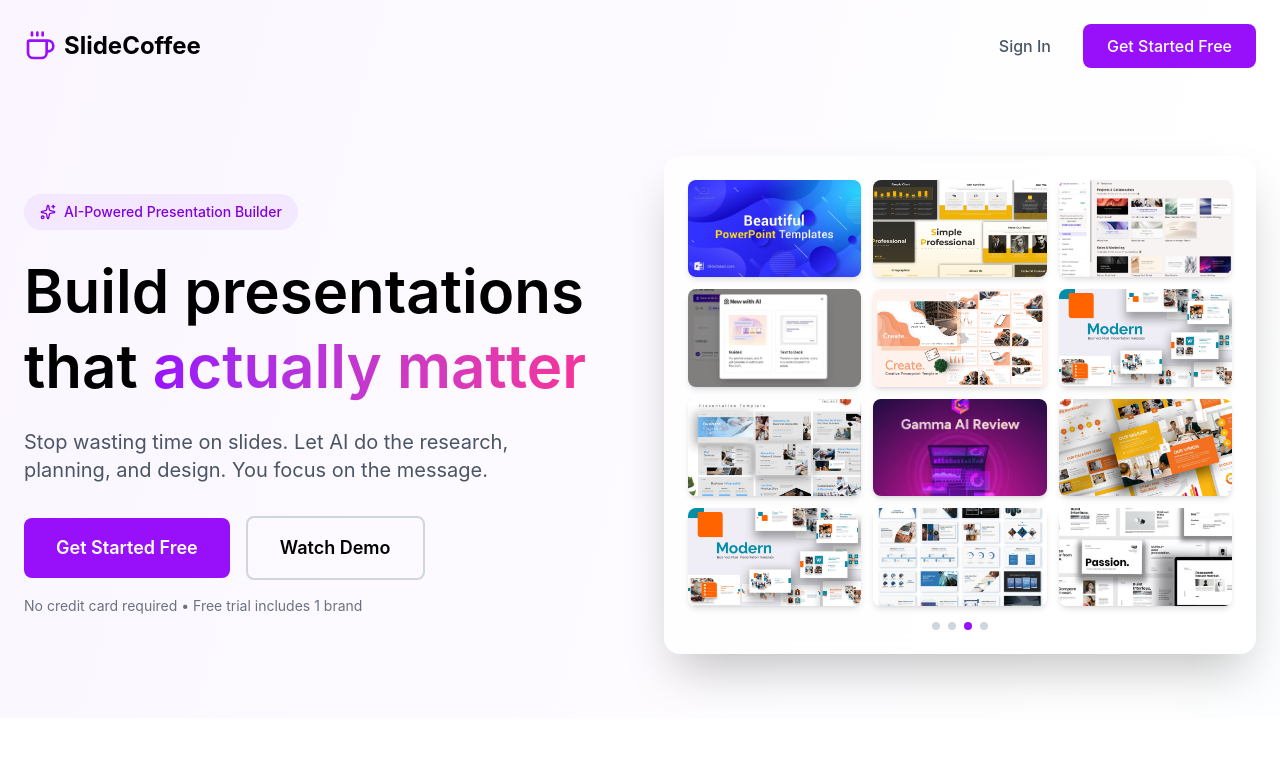
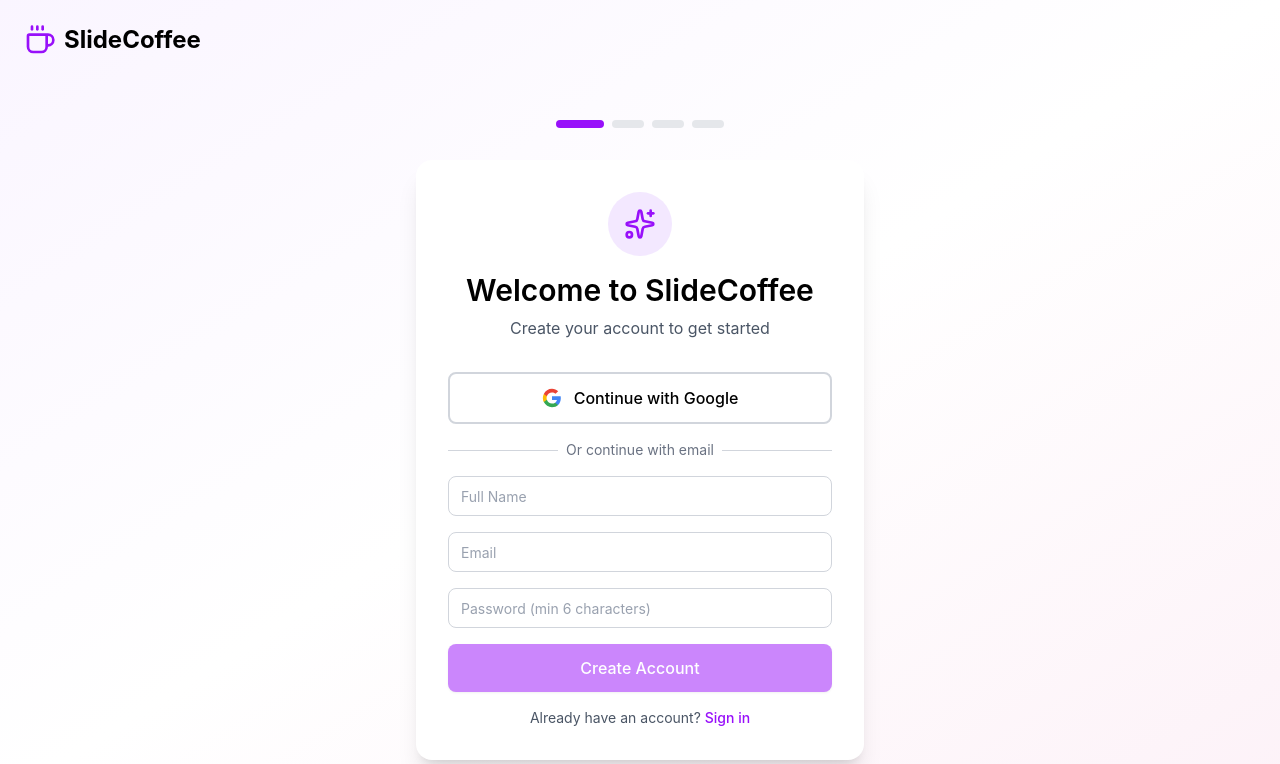
Before and after one commit to iAut0mat0n/slidecoffee-Core-APP-mAI_v5-NEW, a React (Vite) app: page /onboarding in a window 1280 px wide. Before the commit this address led to /. Shown: the top 764 px of the page. Built offline with nearby package versions, Linux system fonts and the light colour scheme; no server answers.

Commit message:
Fix navigation and auth flow - Add signup to onboarding, verify admin panel and Manus API

```diff
--- a/src/App.tsx
+++ b/src/App.tsx
@@ -13,11 +13,7 @@
     <BrowserRouter>
       <Routes>
         <Route path="/" element={<LandingPage />} />
-        <Route path="/onboarding" element={
-          <ProtectedRoute>
-            <Onboarding />
-          </ProtectedRoute>
-        } />
+        <Route path="/onboarding" element={<Onboarding />} />
         <Route path="/dashboard" element={
           <ProtectedRoute>
             <Dashboard />
--- a/src/pages/LandingPage.tsx
+++ b/src/pages/LandingPage.tsx
@@ -15,7 +15,7 @@
           </div>
           <div className="flex items-center gap-4">
             <button
-              onClick={() => navigate('/dashboard')}
+              onClick={() => navigate('/onboarding')}
               className="text-gray-600 hover:text-gray-900 font-medium px-4 py-2"
             >
               Sign In
--- a/src/pages/Onboarding.tsx
+++ b/src/pages/Onboarding.tsx
@@ -1,21 +1,23 @@
-import { useState } from 'react'
+import { useState, useEffect } from 'react'
 import { useNavigate } from 'react-router-dom'
-import { Coffee, Check, Sparkles } from 'lucide-react'
+import { Coffee, Check, Sparkles, Mail } from 'lucide-react'
 import { useAuth } from '../contexts/AuthContext'
 import { supabase } from '../lib/supabase'
 import Button from '../components/Button'
 import Input from '../components/Input'
 
-type Step = 1 | 2 | 3
+type Step = 0 | 1 | 2 | 3
 
 export default function Onboarding() {
-  const [step, setStep] = useState<Step>(1)
+  const [step, setStep] = useState<Step>(0)
   const [loading, setLoading] = useState(false)
-  const { user } = useAuth()
+  const { user, signInWithGoogle, signUp } = useAuth()
   const navigate = useNavigate()
 
-  // Step 1: Welcome
-  const [name, setName] = useState(user?.name || '')
+  // Step 0: Signup
+  const [email, setEmail] = useState('')
+  const [password, setPassword] = useState('')
+  const [name, setName] = useState('')
 
   // Step 2: Workspace
   const [workspaceName, setWorkspaceName] = useState('')
@@ -26,22 +28,47 @@
   const [primaryColor, setPrimaryColor] = useState('#7C3AED')
   const [secondaryColor, setSecondaryColor] = useState('#6EE7B7')
 
-  const handleStep1 = async () => {
-    if (!name.trim()) return
+  useEffect(() => {
+    // If user is already logged in, skip to step 1
+    if (user && step === 0) {
+      setStep(1)
+      setName(user.name || '')
+    }
+  }, [user])
+
+  const handleGoogleSignup = async () => {
+    setLoading(true)
+    try {
+      await signInWithGoogle()
+    } catch (error) {
+      console.error('Error signing up with Google:', error)
+      alert('Failed to sign up with Google')
+    } finally {
+      setLoading(false)
+    }
+  }
+
+  const handleEmailSignup = async () => {
+    if (!email || !password || !name) {
+      alert('Please fill in all fields')
+      return
+    }
 
     setLoading(true)
     try {
-      await supabase
-        .from('v2_users')
-        .update({ name })
-        .eq('id', user!.id)
-
-      setStep(2)
-    } catch (error) {
-      console.error('Error updating name:', error)
+      await signUp(email, password, name)
+      setStep(1)
+    } catch (error: any) {
+      console.error('Error signing up:', error)
+      alert(error.message || 'Failed to sign up')
     } finally {
       setLoading(false)
     }
+  }
+
+  const handleStep1 = () => {
+    if (!name.trim()) return
+    setStep(2)
   }
 
   const handleStep2 = async () => {
@@ -63,6 +90,7 @@
       setStep(3)
     } catch (error) {
       console.error('Error creating workspace:', error)
+      alert('Failed to create workspace')
     } finally {
       setLoading(false)
     }
@@ -76,24 +104,20 @@
       await supabase
         .from('v2_brands')
         .insert({
+          name: brandName,
           workspace_id: workspaceId,
-          name: brandName,
           primary_color: primaryColor,
           secondary_color: secondaryColor,
-          font_heading: 'Inter',
-          font_body: 'Inter'
+          created_by: user!.id
         })
 
       navigate('/dashboard')
     } catch (error) {
       console.error('Error creating brand:', error)
+      alert('Failed to create brand')
     } finally {
       setLoading(false)
     }
-  }
-
-  const handleSkip = () => {
-    navigate('/dashboard')
   }
 
   return (
@@ -101,145 +125,172 @@
       {/* Header */}
       <header className="p-6">
         <div className="flex items-center gap-2">
-          <Coffee className="w-8 h-8 text-primary-600" />
-          <span className="text-2xl font-bold text-gray-900">SlideCoffee</span>
+          <Coffee className="w-8 h-8 text-purple-600" />
+          <span className="text-2xl font-bold">SlideCoffee</span>
         </div>
       </header>
 
-      {/* Progress Bar */}
-      <div className="container mx-auto px-6 max-w-2xl">
-        <div className="flex items-center justify-between mb-12">
-          {[1, 2, 3].map((s) => (
-            <div key={s} className="flex items-center flex-1">
-              <div className={`w-10 h-10 rounded-full flex items-center justify-center font-semibold ${
-                step >= s ? 'bg-primary-600 text-white' : 'bg-gray-200 text-gray-500'
-              }`}>
-                {step > s ? <Check className="w-5 h-5" /> : s}
+      {/* Content */}
+      <div className="flex-1 flex items-center justify-center p-6">
+        <div className="w-full max-w-md">
+          {/* Progress Steps */}
+          <div className="flex items-center justify-center gap-2 mb-8">
+            {[0, 1, 2, 3].map((s) => (
+              <div
+                key={s}
+                className={`h-2 rounded-full transition-all ${
+                  s <= step ? 'w-12 bg-purple-600' : 'w-8 bg-gray-200'
+                }`}
+              />
+            ))}
           </div>
-              {s < 3 && (
-                <div className={`flex-1 h-1 mx-2 ${
-                  step > s ? 'bg-primary-600' : 'bg-gray-200'
-                }`} />
-              )}
+
+          <div className="bg-white rounded-2xl shadow-xl p-8">
+            {/* Step 0: Sign Up */}
+            {step === 0 && (
+              <div>
+                <div className="text-center mb-8">
+                  <div className="w-16 h-16 bg-purple-100 rounded-full flex items-center justify-center mx-auto mb-4">
+                    <Sparkles className="w-8 h-8 text-purple-600" />
                   </div>
-          ))}
+                  <h2 className="text-3xl font-bold mb-2">Welcome to SlideCoffee</h2>
+                  <p className="text-gray-600">Create your account to get started</p>
+                </div>
+
+                <div className="space-y-4">
+                  <button
+                    onClick={handleGoogleSignup}
+                    disabled={loading}
+                    className="w-full flex items-center justify-center gap-3 px-6 py-3 border-2 border-gray-300 rounded-lg hover:border-gray-400 transition-colors font-medium disabled:opacity-50"
+                  >
+                    <svg className="w-5 h-5" viewBox="0 0 24 24">
+                      <path fill="#4285F4" d="M22.56 12.25c0-.78-.07-1.53-.2-2.25H12v4.26h5.92c-.26 1.37-1.04 2.53-2.21 3.31v2.77h3.57c2.08-1.92 3.28-4.74 3.28-8.09z"/>
+                      <path fill="#34A853" d="M12 23c2.97 0 5.46-.98 7.28-2.66l-3.57-2.77c-.98.66-2.23 1.06-3.71 1.06-2.86 0-5.29-1.93-6.16-4.53H2.18v2.84C3.99 20.53 7.7 23 12 23z"/>
+                      <path fill="#FBBC05" d="M5.84 14.09c-.22-.66-.35-1.36-.35-2.09s.13-1.43.35-2.09V7.07H2.18C1.43 8.55 1 10.22 1 12s.43 3.45 1.18 4.93l2.85-2.22.81-.62z"/>
+                      <path fill="#EA4335" d="M12 5.38c1.62 0 3.06.56 4.21 1.64l3.15-3.15C17.45 2.09 14.97 1 12 1 7.7 1 3.99 3.47 2.18 7.07l3.66 2.84c.87-2.6 3.3-4.53 6.16-4.53z"/>
+                    </svg>
+                    Continue with Google
+                  </button>
+
+                  <div className="relative">
+                    <div className="absolute inset-0 flex items-center">
+                      <div className="w-full border-t border-gray-300"></div>
+                    </div>
+                    <div className="relative flex justify-center text-sm">
+                      <span className="px-2 bg-white text-gray-500">Or continue with email</span>
                     </div>
                   </div>
 
-      {/* Content */}
-      <div className="flex-1 container mx-auto px-6 max-w-2xl">
-        {step === 1 && (
-          <div className="bg-white rounded-2xl shadow-lg p-12">
-            <div className="text-center mb-8">
-              <div className="inline-flex items-center gap-2 bg-primary-100 text-primary-700 px-4 py-2 rounded-full text-sm font-medium mb-4">
-                <Sparkles className="w-4 h-4" />
-                Welcome to SlideCoffee
-              </div>
-              <h1 className="text-4xl font-bold text-gray-900 mb-4">
-                Let's get you started!
-              </h1>
-              <p className="text-lg text-gray-600">
-                First, tell us what we should call you
-              </p>
-            </div>
-
-            <div className="space-y-6">
                   <Input
-                label="Your Name"
+                    type="text"
+                    placeholder="Full Name"
                     value={name}
                     onChange={(e) => setName(e.target.value)}
-                placeholder="Enter your name"
-                className="text-lg"
                   />
 
-              <div className="flex gap-4">
+                  <Input
+                    type="email"
+                    placeholder="Email"
+                    value={email}
+                    onChange={(e) => setEmail(e.target.value)}
+                  />
+
+                  <Input
+                    type="password"
+                    placeholder="Password (min 6 characters)"
+                    value={password}
+                    onChange={(e) => setPassword(e.target.value)}
+                  />
+
                   <Button
-                  variant="outline"
-                  size="lg"
-                  onClick={handleSkip}
-                  className="flex-1"
+                    onClick={handleEmailSignup}
+                    disabled={loading || !email || !password || !name}
+                    className="w-full bg-purple-600 hover:bg-purple-700 text-white px-6 py-3 rounded-lg font-medium disabled:opacity-50"
                   >
-                  Skip for now
+                    {loading ? 'Creating account...' : 'Create Account'}
                   </Button>
-                <Button
-                  size="lg"
-                  onClick={handleStep1}
-                  disabled={!name.trim() || loading}
-                  className="flex-1"
+
+                  <p className="text-center text-sm text-gray-600">
+                    Already have an account?{' '}
+                    <button
+                      onClick={() => navigate('/dashboard')}
+                      className="text-purple-600 hover:text-purple-700 font-medium"
                     >
-                  {loading ? 'Saving...' : 'Continue'}
-                </Button>
-              </div>
+                      Sign in
+                    </button>
+                  </p>
                 </div>
               </div>
             )}
 
-        {step === 2 && (
-          <div className="bg-white rounded-2xl shadow-lg p-12">
+            {/* Step 1: Welcome */}
+            {step === 1 && (
+              <div>
                 <div className="text-center mb-8">
-              <h1 className="text-4xl font-bold text-gray-900 mb-4">
-                Create your workspace
-              </h1>
-              <p className="text-lg text-gray-600">
-                Organize your presentations in workspaces
-              </p>
+                  <div className="w-16 h-16 bg-purple-100 rounded-full flex items-center justify-center mx-auto mb-4">
+                    <Check className="w-8 h-8 text-purple-600" />
+                  </div>
+                  <h2 className="text-3xl font-bold mb-2">Welcome, {name}!</h2>
+                  <p className="text-gray-600">Let's set up your workspace</p>
                 </div>
 
-            <div className="space-y-6">
+                <Button
+                  onClick={handleStep1}
+                  disabled={!name.trim()}
+                  className="w-full bg-purple-600 hover:bg-purple-700 text-white px-6 py-3 rounded-lg font-medium disabled:opacity-50"
+                >
+                  Continue
+                </Button>
+              </div>
+            )}
+
+            {/* Step 2: Workspace */}
+            {step === 2 && (
+              <div>
+                <div className="text-center mb-8">
+                  <div className="w-16 h-16 bg-purple-100 rounded-full flex items-center justify-center mx-auto mb-4">
+                    <Coffee className="w-8 h-8 text-purple-600" />
+                  </div>
+                  <h2 className="text-3xl font-bold mb-2">Create Your Workspace</h2>
+                  <p className="text-gray-600">A workspace helps you organize your presentations</p>
+                </div>
+
+                <div className="space-y-4">
                   <Input
-                label="Workspace Name"
+                    type="text"
+                    placeholder="Workspace Name (e.g., My Company)"
                     value={workspaceName}
                     onChange={(e) => setWorkspaceName(e.target.value)}
-                placeholder="e.g., My Company, Personal Projects"
-                className="text-lg"
                   />
 
-              <div className="bg-gray-50 rounded-lg p-4">
-                <p className="text-sm text-gray-600">
-                  💡 <strong>Tip:</strong> You can create multiple workspaces later to separate different projects or clients.
-                </p>
-              </div>
-
-              <div className="flex gap-4">
                   <Button
-                  variant="outline"
-                  size="lg"
-                  onClick={handleSkip}
-                  className="flex-1"
-                >
-                  Skip for now
-                </Button>
-                <Button
-                  size="lg"
                     onClick={handleStep2}
-                  disabled={!workspaceName.trim() || loading}
-                  className="flex-1"
+                    disabled={loading || !workspaceName.trim()}
+                    className="w-full bg-purple-600 hover:bg-purple-700 text-white px-6 py-3 rounded-lg font-medium disabled:opacity-50"
                   >
                     {loading ? 'Creating...' : 'Continue'}
                   </Button>
                 </div>
               </div>
-          </div>
             )}
 
+            {/* Step 3: Brand */}
             {step === 3 && (
-          <div className="bg-white rounded-2xl shadow-lg p-12">
+              <div>
                 <div className="text-center mb-8">
-              <h1 className="text-4xl font-bold text-gray-900 mb-4">
-                Set up your brand
-              </h1>
-              <p className="text-lg text-gray-600">
-                Define your brand colors for consistent presentations
-              </p>
+                  <div className="w-16 h-16 bg-purple-100 rounded-full flex items-center justify-center mx-auto mb-4">
+                    <Sparkles className="w-8 h-8 text-purple-600" />
+                  </div>
+                  <h2 className="text-3xl font-bold mb-2">Create Your First Brand</h2>
+                  <p className="text-gray-600">Define your brand colors for consistent presentations</p>
                 </div>
 
-            <div className="space-y-6">
+                <div className="space-y-4">
                   <Input
-                label="Brand Name"
+                    type="text"
+                    placeholder="Brand Name (e.g., Acme Corp)"
                     value={brandName}
                     onChange={(e) => setBrandName(e.target.value)}
-                placeholder="e.g., Company Brand, Personal Brand"
-                className="text-lg"
                   />
 
                   <div className="grid grid-cols-2 gap-4">
@@ -252,12 +303,12 @@
                           type="color"
                           value={primaryColor}
                           onChange={(e) => setPrimaryColor(e.target.value)}
-                      className="w-16 h-10 rounded border border-gray-300 cursor-pointer"
+                          className="w-12 h-12 rounded border border-gray-300 cursor-pointer"
                         />
                         <Input
+                          type="text"
                           value={primaryColor}
                           onChange={(e) => setPrimaryColor(e.target.value)}
-                      placeholder="#7C3AED"
                           className="flex-1"
                         />
                       </div>
@@ -272,58 +323,37 @@
                           type="color"
                           value={secondaryColor}
                           onChange={(e) => setSecondaryColor(e.target.value)}
-                      className="w-16 h-10 rounded border border-gray-300 cursor-pointer"
+                          className="w-12 h-12 rounded border border-gray-300 cursor-pointer"
                         />
                         <Input
+                          type="text"
                           value={secondaryColor}
                           onChange={(e) => setSecondaryColor(e.target.value)}
-                      placeholder="#6EE7B7"
                           className="flex-1"
                         />
                       </div>
                     </div>
                   </div>
 
-              <div className="bg-gray-50 rounded-lg p-6">
-                <p className="text-sm font-medium text-gray-700 mb-3">Preview:</p>
-                <div className="flex gap-3">
-                  <div
-                    className="w-24 h-24 rounded-lg shadow-sm"
-                    style={{ backgroundColor: primaryColor }}
-                  />
-                  <div
-                    className="w-24 h-24 rounded-lg shadow-sm"
-                    style={{ backgroundColor: secondaryColor }}
-                  />
-                </div>
-              </div>
+                  <Button
+                    onClick={handleStep3}
+                    disabled={loading || !brandName.trim()}
+                    className="w-full bg-purple-600 hover:bg-purple-700 text-white px-6 py-3 rounded-lg font-medium disabled:opacity-50"
+                  >
+                    {loading ? 'Creating...' : 'Get Started'}
+                  </Button>
 
-              <div className="flex gap-4">
-                <Button
-                  variant="outline"
-                  size="lg"
-                  onClick={handleSkip}
-                  className="flex-1"
+                  <button
+                    onClick={() => navigate('/dashboard')}
+                    className="w-full text-gray-600 hover:text-gray-900 font-medium"
                   >
                     Skip for now
-                </Button>
-                <Button
-                  size="lg"
-                  onClick={handleStep3}
-                  disabled={!brandName.trim() || loading}
-                  className="flex-1"
-                >
-                  {loading ? 'Creating...' : 'Complete Setup'}
-                </Button>
-              </div>
+                  </button>
                 </div>
               </div>
             )}
           </div>
-
-      {/* Footer */}
-      <div className="p-6 text-center text-sm text-gray-500">
-        Step {step} of 3
+        </div>
       </div>
     </div>
   )
```
Also changed, not shown: 1 other file (tests, documents, lock files or other folders). Lines whose indentation alone changed are shown as unchanged.
